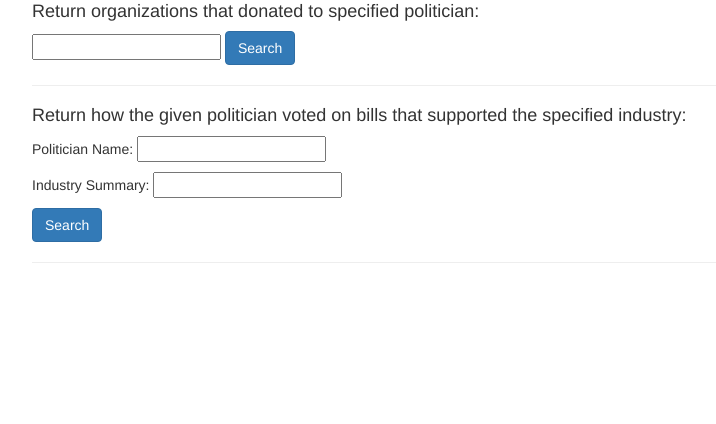
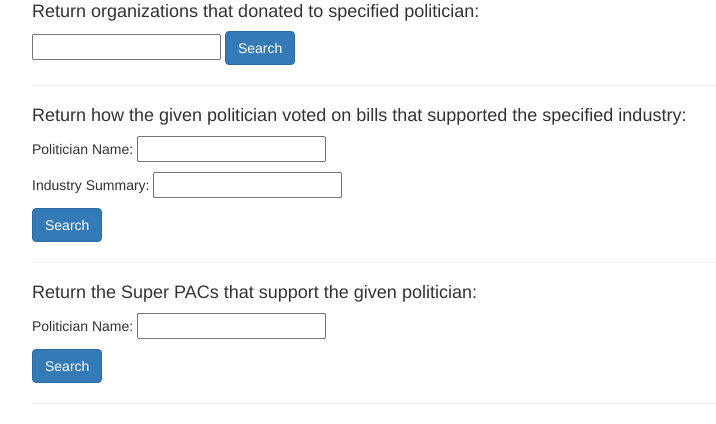
Before and after one commit to dariajung/cs4111-g13, a Flask app: page /search in a window 1280 px wide. Shown: the part 653-1077 px from the top of the page, without its empty margins (38-754 px from the left). Before the commit the page ends 916 px from the top, so only its background shows below. Run offline with Flask 2, Linux system fonts and the light colour scheme; parts of the project's set-up code (start-up, migrations or seed data) failed here and were passed over; some libraries are stand-ins or nearby versions.

Commit message:
allow users to find super pacs that support given politician

```diff
--- a/sql/interesting_queries.sql
+++ b/sql/interesting_queries.sql
@@ -48,3 +48,16 @@ WHERE i.committee_id = new_t.from_committee_id AND p.committee_id = i.committee_
 SELECT DISTINCT on (l.name) l.name, l.passed, v.voted_for
 FROM votes v, politicians p, legislation l, advocates a
 WHERE p.name = 'Bernie Sanders' AND a.summary = 'Anti-gun' AND v.politician_name = p.name AND a.name = l.name
+
+
+
+-- Add search form for seeing how politicians voted on legislation
+-- that was in the same industry as their donation pacs (input: politician name)
+SELECT DISTINCT on (i.industry_summary) i.industry_summary, l.name
+FROM pac_supports ps, pac_donate pd, interested_in i, pacs p, legislation l, advocates a
+WHERE ps.politician_name = 'Mitch McConnell' AND pd.to_committee_id = ps.committee_id AND i.committee_id = pd.from_committee_id AND p.committee_id = pd.from_committee_id AND a.summary = i.industry_summary AND a.name = l.name
+
+
+SELECT *
+FROM super_pacs sp, spac_supports ss, politicians p
+WHERE ss.name = p.name AND ss.committee_id = sp.committee_id AND p.name = 'Mitch McConnell'
--- a/webserver/server.py
+++ b/webserver/server.py
@@ -421,6 +421,33 @@ def search_how_polit_voted_on_bill():
 
   return render_template('search_results.html', vote_i_data = results)
 
+# TODO: Add search form for seeing how politicians voted on legislation
+# that was in the same industry as their donation pacs (input: politician name)
+# @app.route('/search_money_legislation', methods=['GET'])
+# def money_legislation():
+#   query = request.args.get('query') # do validation on query, which is politician name
+#   results = []
+#   return render_template('search_results.html', money_legislation_data = results)
+
+@app.route('/search_polit_spac_supports', methods=['GET'])
+def search_politician_spacs_supports():
+
+  query = request.args.get('query') # do validation on query
+
+  results = []
+
+  cursor = g.conn.execute("""SELECT sp.committee_id, ss.amount, p.name, sp.name, sp.viewpoint
+                              FROM super_pacs sp, spac_supports ss, politicians p
+                              WHERE ss.name = p.name AND ss.committee_id = sp.committee_id AND p.name = %s
+                              """, query)
+
+  for result in cursor:
+    results.append(result)
+
+  cursor.close()
+
+  return render_template('/search_results.html', polit_spac_supports_data = results)
+
 # --------------------------------------------
 
 # Example of adding new data to the database
--- a/webserver/templates/search.html
+++ b/webserver/templates/search.html
@@ -58,4 +58,13 @@
 
   <hr>
 
+  <form method="GET" action="/search_polit_spac_supports">
+    <h4>Return the Super PACs that support the given politician: </h4>
+      <p>Politician Name: <input type="text" name="query" required> </p>
+      <input type="submit" value="Search" class="btn btn-primary">
+  </form>
+
+
+  <hr>
+
 </div>
```
Also changed, not shown: webserver/templates/search_results.html (+15 -0 lines).
